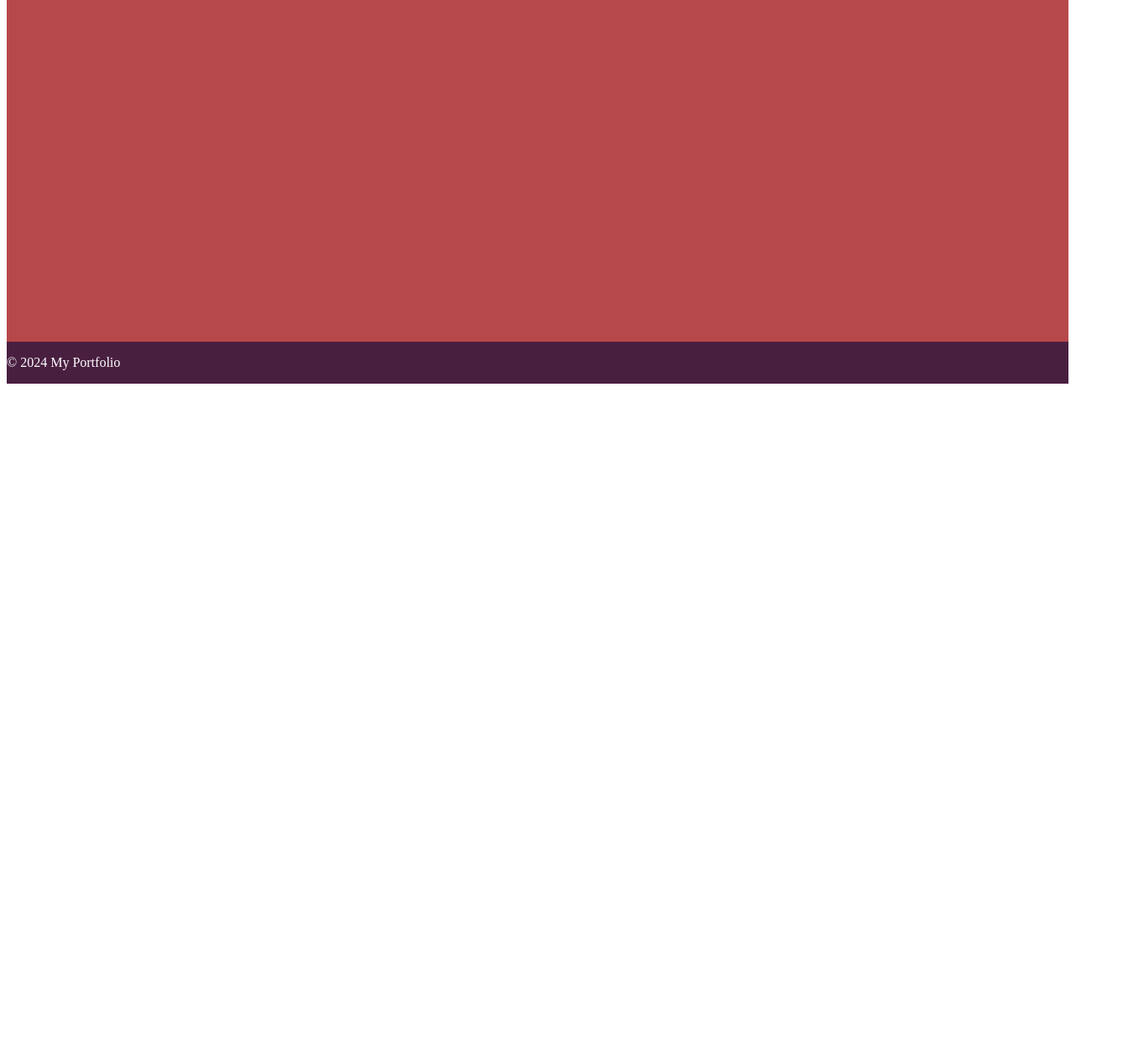
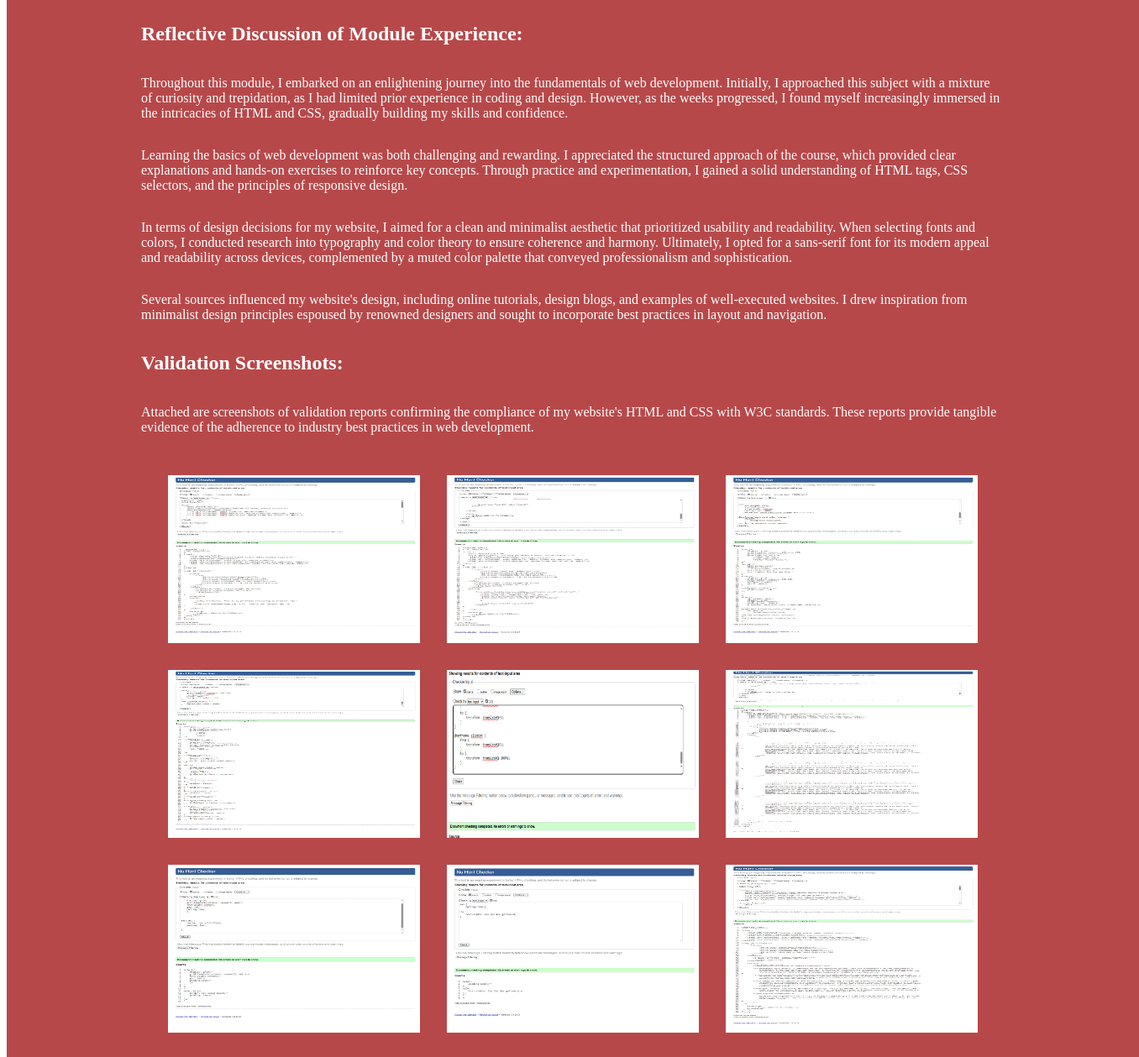
Before and after one commit to BiancaBot23/ASS1, a plain HTML site: page sitereport.html in a window 1280 px wide. Shown: the part 340-1599 px from the top of the page at 84% size, 1356 px wide, since content can reach past the window. Before the commit the page ends 805 px from the top, so only its background shows below. Drawn offline with Linux system fonts and the light colour scheme.

Commit message:
adding_pictures

```diff
--- a/desktop.css
+++ b/desktop.css
@@ -12,7 +12,8 @@ nav ul {
     list-style: none;
     display: flex;
     justify-content: space-around;
-    text-align: centre;
+    text-align:right;
+    text-shadow: 2px 2px 4px blue ;
 }
 
 form {
@@ -34,12 +35,8 @@ main {
     display: grid;
     align-items: center;
     padding-left: 30em;
-    animation: backround_color_change 40s infinite;
+    animation: backround_color_change 40s infinite;}
 
-}
-main img {
-    border-radius: 100%;
-}
 
 @keyframes backround_color_change {
     0%,100% {
--- a/mobile.css
+++ b/mobile.css
@@ -81,20 +81,3 @@ input[type="submit"] {
     grid-column: 2;
     background-color: aqua;
 }
-@keyframes slideIn {
-    from {
-        transform: translateX(-100%);
-    }
-    to {
-        transform: translateX(0);
-    }
-}
-
-@keyframes slideOut {
-    from {
-        transform: translateX(0);
-    }
-    to {
-        transform: translateX(-100%);
-    }
-}
--- a/project.css
+++ b/project.css
@@ -3,6 +3,7 @@ main {
     grid-template-columns: repeat(2, auto);
     text-align: center;
     gap: 2em;
+    padding:10em;
     }
 
 
--- /dev/null
+++ b/sitereport.css
@@ -0,0 +1,15 @@
+main{
+    padding:10em;}
+
+h1{
+    text-shadow: 2px 2px 4px goldenrod;
+}
+
+main div {
+    display: grid;
+    grid-template-columns: repeat(3, auto);
+    text-align: center;
+    gap: 2em;
+    padding:2em;
+
+}
--- a/sitereport.html
+++ b/sitereport.html
@@ -8,7 +8,7 @@
     <link rel="stylesheet" href="style.css" media="screen">
     <link rel="stylesheet" href="mobile.css" media="screen and (max-width: 800px)">
     <link rel="stylesheet" href="desktop.css" media="screen and (min-width: 800px)">
-
+    <link rel="stylesheet" href="sitereport.css" media="screen and (min-width: 800px)">
 </head>
 
 <body id="clicked">
@@ -28,8 +28,52 @@
     </header>
 
     <main>
+        <h1> Site report</h1>
+        <h2>Reflective Discussion of Module Experience:</h2>
+
+        <p>Throughout this module, I embarked on an enlightening journey into the fundamentals of web development.
+            Initially, I approached this subject with a mixture of curiosity and trepidation, as I had limited prior
+            experience in coding and design. However, as the weeks progressed, I found myself increasingly immersed in
+            the intricacies of HTML and CSS, gradually building my skills and confidence.</p>
+
+        <p>Learning the basics of web development was both challenging and rewarding. I appreciated the structured
+            approach of the course, which provided clear explanations and hands-on exercises to reinforce key concepts.
+            Through practice and experimentation, I gained a solid understanding of HTML tags, CSS selectors, and the
+            principles of responsive design.</p>
+
+        <p>In terms of design decisions for my website, I aimed for a clean and minimalist aesthetic that prioritized
+            usability and readability. When selecting fonts and colors, I conducted research into typography and color
+            theory to ensure coherence and harmony. Ultimately, I opted for a sans-serif font for its modern appeal and
+            readability across devices, complemented by a muted color palette that conveyed professionalism and
+            sophistication.</p>
+
+        <p>Several sources influenced my website's design, including online tutorials, design blogs, and examples of
+            well-executed websites. I drew inspiration from minimalist design principles espoused by renowned designers
+            and sought to incorporate best practices in layout and navigation.</p>
+
+        <h2>Validation Screenshots:</h2>
+
+        <p>Attached are screenshots of validation reports confirming the compliance of my website's HTML and CSS with
+            W3C standards. These reports provide tangible evidence of the adherence to industry best practices in web
+            development.</p>
+        <div>
+        <img src="index.jpeg" alt="" width="300" height="200" >
+        <img src="contact.jpeg" alt="" width="300" height="200" >
+        <img src="desktop.jpeg" alt="" width="300" height="200" >
+        <img src="mobile.jpeg" alt="" width="300" height="200" >
+        <img src="mobile.PNG" alt="" width="300" height="200" >
+        <img src="project.jpeg" alt="" width="300" height="200" >
+        <img src="projectcss.jpeg" alt="" width="300" height="200" >
+        <img src="report.jpeg" alt="" width="300" height="200" >
+        <img src="sitereport.jpeg" alt="" width="300" height="200" >
+        <img src="style.jpeg" alt="" width="300" height="200" >
+        <img src="videodemo.jpeg" alt="" width="300" height="200" >
+        </div>
+
+        <h2>Video demonstration</h2>
 
     </main>
+
 
     <footer>
         <p>&copy; 2024 My Portfolio</p>
```
Also changed, not shown: contact.html (+4 -4 lines), index.html (+3 -1 lines), project.html (+3 -1 lines), videodemo.html (+1 -1 lines), contact.jpeg (added), desktop.jpeg (added), index.jpeg (added), mobile.PNG (added), mobile.jpeg (added), project.jpeg (added), projectcss.jpeg (added), report.jpeg (added), sitereport.jpeg (added), style.jpeg (added), 1 more files.
